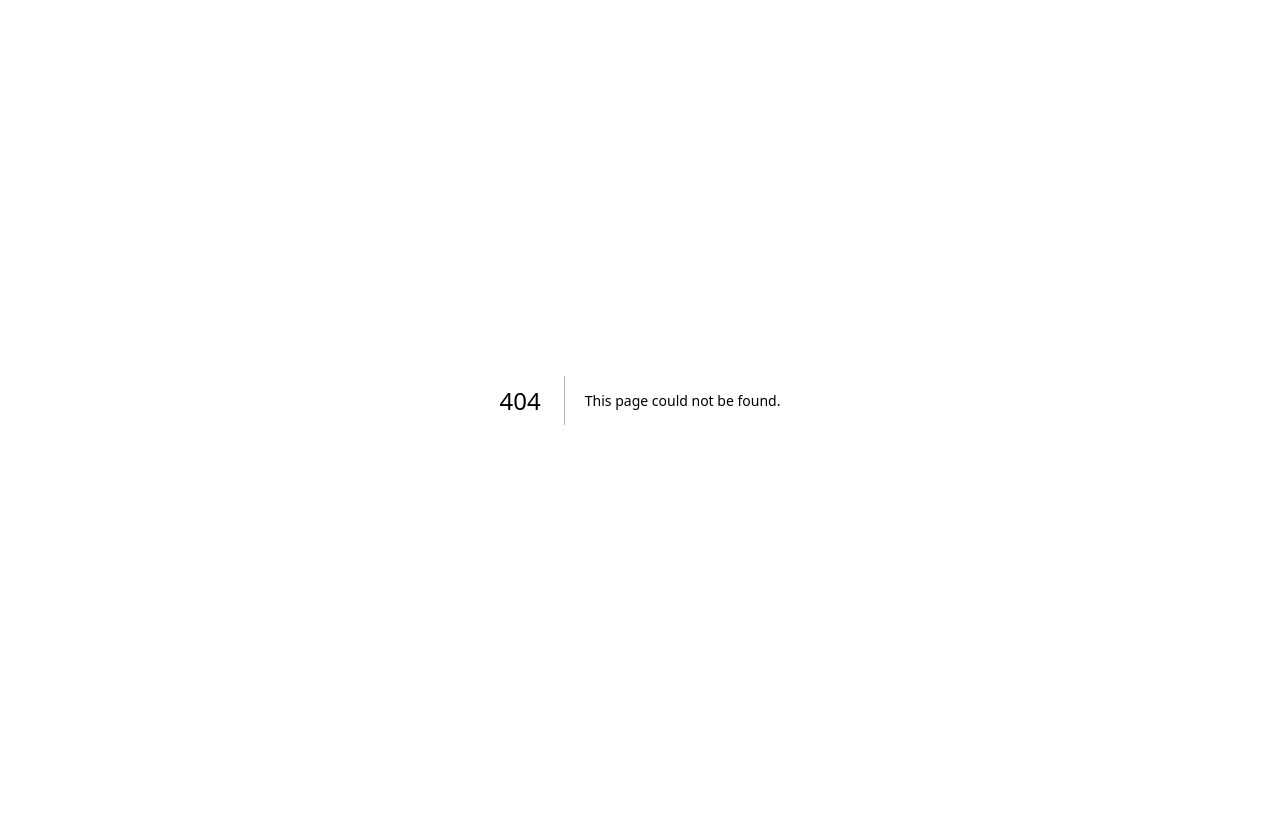
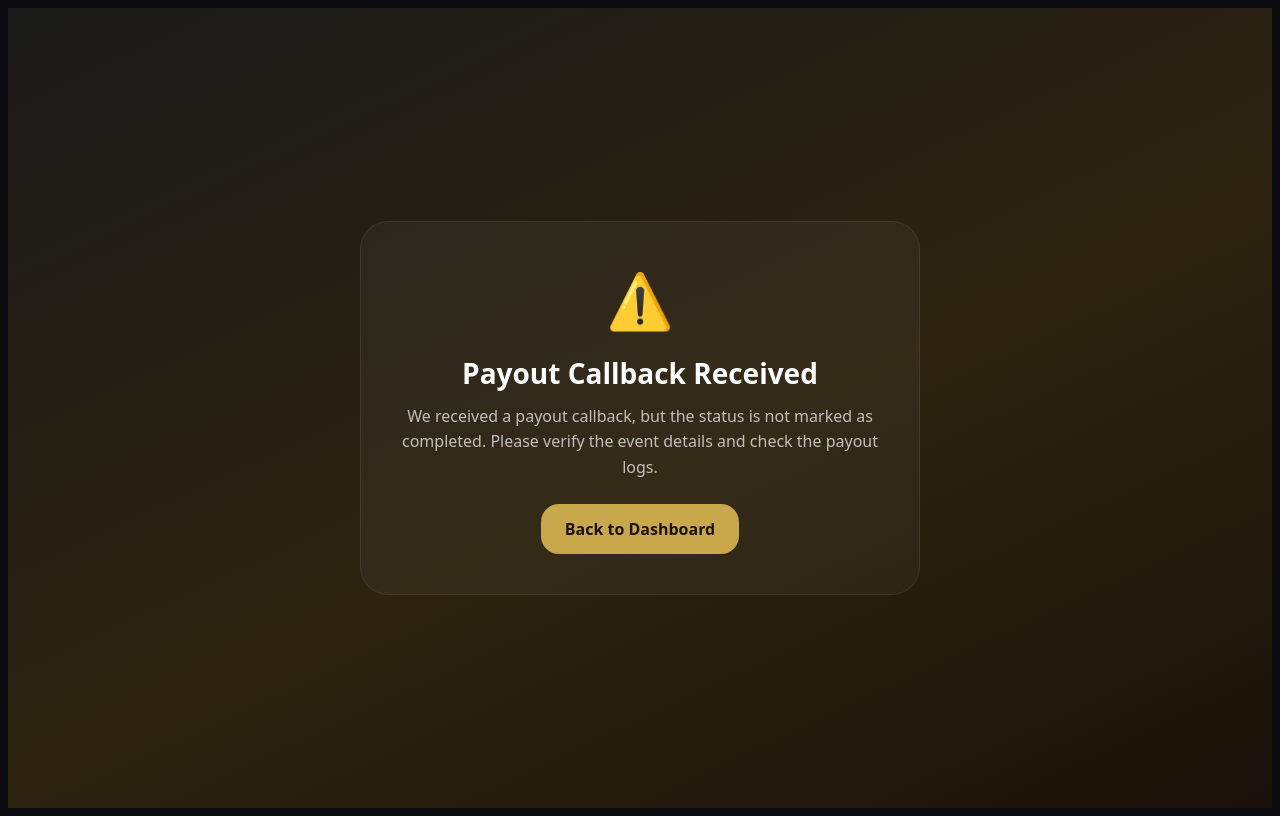
Before and after one commit to Senator-clevo/gigpay, a Next.js app: page /payout-callback in a window 1280 px wide. Before the commit this address had no page. Built offline with nearby package versions, Linux system fonts and the light colour scheme.

Commit message:
fix checkout opening in new tab and amount bug

```diff
--- /dev/null
+++ b/app/api/webhooks/payaza/payout/route.js
@@ -0,0 +1,65 @@
+import { NextResponse } from 'next/server'
+import { supabase } from '@/lib/supabase'
+
+export async function POST(request) {
+  try {
+    const body = await request.json()
+    console.log('Payaza payout webhook received:', body)
+
+    const {
+      event,
+      reference,
+      transaction_reference,
+      transaction_status,
+      response_status
+    } = body
+
+    const successEvents = [
+      'payout.success',
+      'payment.payout.success',
+      'payout_initiated',
+      'payout.completed'
+    ]
+
+    const successStatuses = [
+      'NIP_SUCCESS',
+      'TRANSACTION_INITIATED',
+      'TRANSACTION_COMPLETED',
+      'TRANSACTION_SETTLED',
+      'TRANSACTION_INITIATED'
+    ]
+
+    const isSuccessful = successEvents.includes(event) ||
+      successStatuses.includes(transaction_status) ||
+      successStatuses.includes(response_status)
+
+    const webhookReference = reference || transaction_reference
+
+    if (isSuccessful && webhookReference) {
+      const { data: job, error } = await supabase
+        .from('jobs')
+        .select('*')
+        .eq('payaza_reference', webhookReference)
+        .single()
+
+      if (error) {
+        console.error('Payout webhook job lookup error:', error)
+      } else if (job) {
+        await supabase
+          .from('jobs')
+          .update({
+            status: 'paid_out',
+            paid_out_at: new Date().toISOString()
+          })
+          .eq('id', job.id)
+
+        console.log(`Job ${job.id} marked paid_out by payout webhook`)
+      }
+    }
+
+    return NextResponse.json({ received: true })
+  } catch (error) {
+    console.error('Payaza payout webhook error:', error)
+    return NextResponse.json({ error: error.message }, { status: 500 })
+  }
+}
--- a/app/pay/[id]/page.js
+++ b/app/pay/[id]/page.js
@@ -49,9 +49,11 @@ function PayInner() {
     const reference = job.payaza_reference || job.id
     const description = job.title
     const callbackUrl = `${window.location.origin}/pay/${job.id}?paid=true`
+    const publicKey = process.env.NEXT_PUBLIC_PAYAZA_PUBLIC_KEY || 'PZ78-PKTEST-93987866-9EF7-4D96-8BF2-9F1EF818286C'
 
+    const launchCheckoutUrl = () => {
       const params = new URLSearchParams({
-      merchant_key: process.env.NEXT_PUBLIC_PAYAZA_PUBLIC_KEY || 'PZ78-PKTEST-93987866-9EF7-4D96-8BF2-9F1EF818286C',
+        merchant_key: publicKey,
         amount: String(amount),
         currency: 'NGN',
         email,
@@ -63,8 +65,44 @@ function PayInner() {
       })
 
       const checkoutUrl = `https://checkout.payaza.africa/?${params.toString()}`
-    window.open(checkoutUrl, '_blank')
-    setPaying(false) // Allow user to close and come back
+      const popup = window.open(checkoutUrl, '_blank', 'noopener,noreferrer')
+      if (!popup) {
+        window.location.assign(checkoutUrl)
+      }
+      setPaying(false)
+    }
+
+    const script = document.createElement('script')
+    script.src = 'https://js.payaza.africa/inline.js'
+    script.async = true
+    script.onload = () => {
+      if (window.PayazaCheckout && typeof window.PayazaCheckout.init === 'function') {
+        window.PayazaCheckout.init({
+          merchant_key: publicKey,
+          amount,
+          currency_code: 'NGN',
+          email,
+          first_name: firstName,
+          last_name: lastName,
+          reference,
+          description,
+          callback(response) {
+            setPaying(false)
+            if (response?.status === 'successful' || response?.status === 'SUCCESSFUL') {
+              setPaid(true)
+            }
+          }
+        })
+        return
+      }
+      launchCheckoutUrl()
+    }
+    script.onerror = () => {
+      console.error('Failed to load Payaza SDK, falling back to checkout URL')
+      launchCheckoutUrl()
+    }
+
+    document.head.appendChild(script)
   }
 
 
--- /dev/null
+++ b/app/payout-callback/page.js
@@ -0,0 +1,41 @@
+'use client'
+import { useSearchParams } from 'next/navigation'
+
+export default function PayoutCallbackPage() {
+  const searchParams = useSearchParams()
+  const status = searchParams.get('status') || 'unknown'
+  const reference = searchParams.get('reference') || ''
+  const message = searchParams.get('message') || ''
+  const success = status.toLowerCase() === 'success' || status.toLowerCase() === 'completed'
+
+  return (
+    <div style={{ minHeight: '100svh', background: 'linear-gradient(155deg, #1a1a1a 0%, #2d2310 55%, #1a1209 100%)', display: 'flex', alignItems: 'center', justifyContent: 'center', padding: '24px', color: '#fff', fontFamily: 'system-ui, sans-serif' }}>
+      <div style={{ width: '100%', maxWidth: '560px', background: 'rgba(255,255,255,0.04)', border: '1px solid rgba(255,255,255,0.08)', borderRadius: '28px', padding: '40px', textAlign: 'center' }}>
+        <div style={{ fontSize: '54px', marginBottom: '18px' }}>{success ? '✅' : '⚠️'}</div>
+        <h1 style={{ fontSize: '28px', margin: '0 0 12px', color: '#fff' }}>
+          {success ? 'Payout Completed' : 'Payout Callback Received'}
+        </h1>
+        <p style={{ color: 'rgba(255,255,255,0.7)', margin: '0 0 24px', lineHeight: 1.6 }}>
+          {success
+            ? 'Your payout event has been received. Please check your dashboard for the updated transaction status.'
+            : 'We received a payout callback, but the status is not marked as completed. Please verify the event details and check the payout logs.'}
+        </p>
+
+        {reference && (
+          <div style={{ background: 'rgba(255,255,255,0.05)', border: '1px solid rgba(255,255,255,0.08)', borderRadius: '16px', padding: '18px', marginBottom: '20px', textAlign: 'left' }}>
+            <div style={{ fontSize: '12px', color: 'rgba(255,255,255,0.6)', marginBottom: '6px' }}>Reference</div>
+            <div style={{ fontSize: '16px', fontWeight: 700 }}>{reference}</div>
+          </div>
+        )}
+
+        {message && (
+          <p style={{ color: 'rgba(255,255,255,0.65)', fontSize: '14px', margin: '0 0 24px' }}>{message}</p>
+        )}
+
+        <a href="/dashboard" style={{ display: 'inline-block', padding: '14px 24px', background: '#C9A84C', color: '#1a1209', borderRadius: '18px', fontWeight: 700, textDecoration: 'none' }}>
+          Back to Dashboard
+        </a>
+      </div>
+    </div>
+  )
+}
```
Lines whose indentation alone changed are shown as unchanged.
